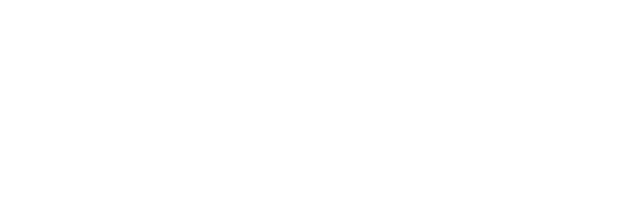
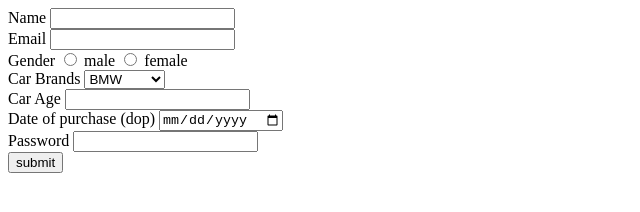
Before and after one commit to acciojob/car-insurance-form-Kapil9711, a website: page main.html in a window 1280 px wide. Shown: the whole page, without its empty margins (0-640 px from the left). Drawn offline with Linux system fonts and the light colour scheme.

Commit message:
created a submission

```diff
--- a/main.html
+++ b/main.html
@@ -7,6 +7,45 @@
 </head>
 
 <body>
+	<form method='post'>
+
+		<label for='name'>Name</label>
+		<input id='name' required type='text'><br>
+
+		<label for='email'>Email</label>
+		<input id='email' required type='Email' ><br>
+
+		<label>Gender</label>
+		<input id='gender_m' required type='radio' name='gender'>
+		<label for='gender_m'>male</label>
+		<input id='gender_f' required type='radio' name='gender'>
+		<label for='gender_f'>female</label><br>
+
+		<label for='cars'>Car Brands</label>
+		<select name='cars' id='cars'   >
+			<option value='BMW'>BMW</option>
+			<option value='Audi'>Audi</option>
+			<option value='Mercedez'>Mercedez</option>
+
+		</select><br>
+
+		<label for='carage'>Car Age</label>
+		<input id='carage' required type='number'><br>
+
+		<label for='dop'>Date of purchase (dop)</label>
+		<input id='dop' required type='date'><br>
+
+
+
+		<label for='password'>Password</label>
+		<input id='password' required type='password' ><br>
+
+
+
+		<button type='submit'>submit</button>
+
+
+	</form>
 	<!-- the entire body must be written by student -->
     <script type="text/javascript" src="./script.js">
 </script>
```
